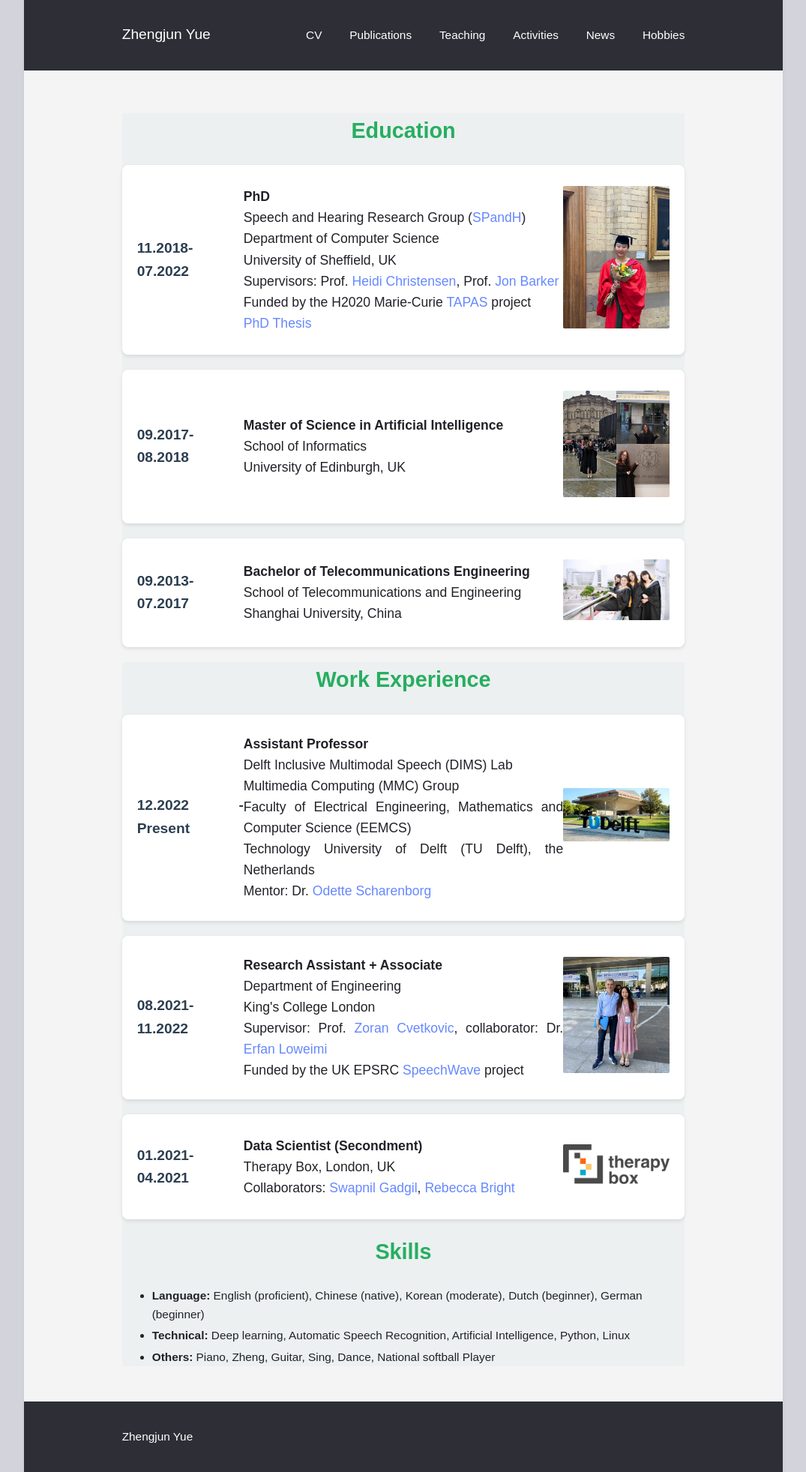
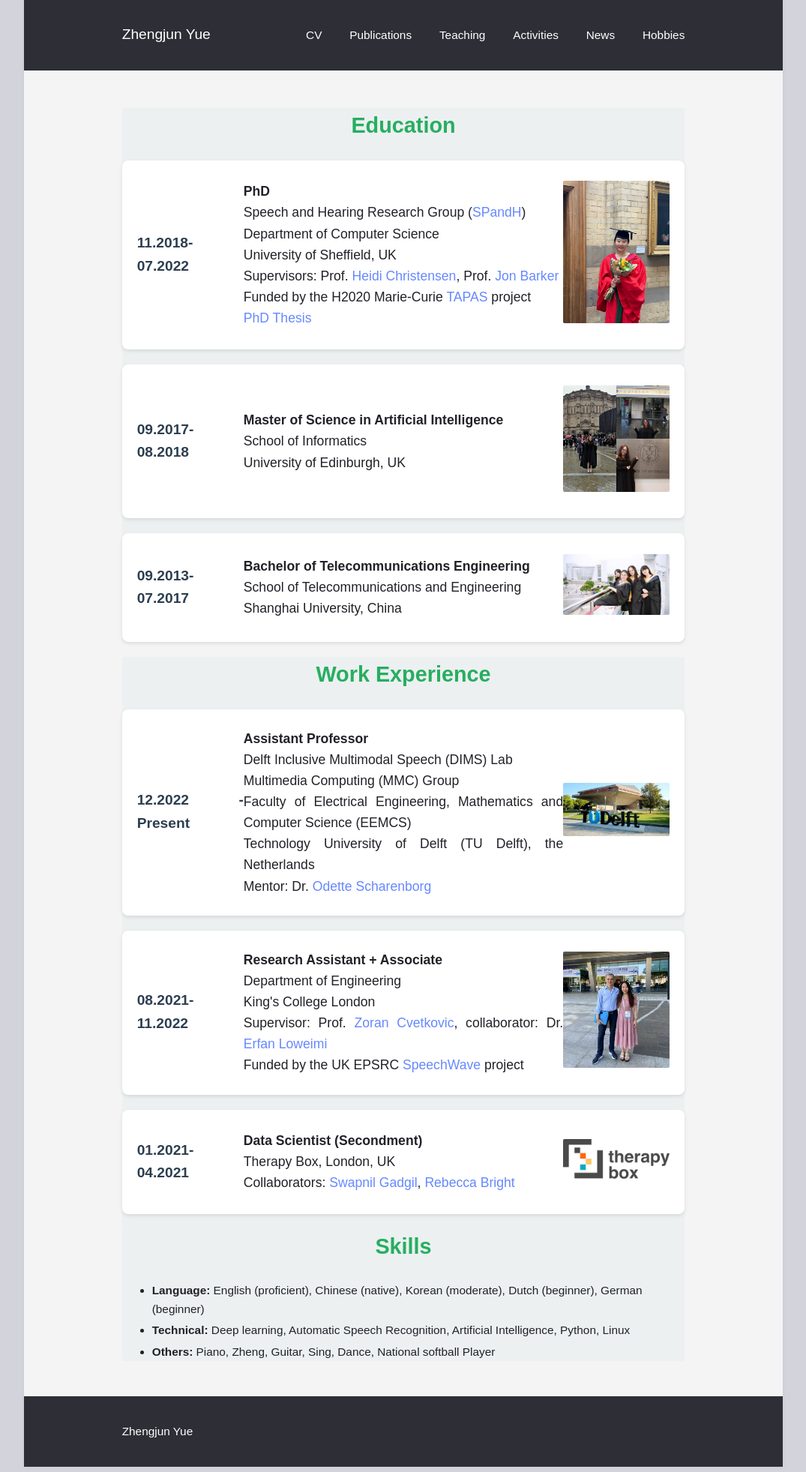
Before and after one commit to zhengjunyue/zhengjunyue.github.io, a Jekyll site: the page built from cv.html, in a window 1280 px wide. Shown: the whole page at 75% size, without its empty margins (102-1177 px from the left). Built offline with Jekyll 4.4.1, drawn with Linux system fonts in a browser that asks for light colours.

Commit message:
Update cv.html

```diff
--- a/cv.html
+++ b/cv.html
@@ -163,14 +163,14 @@ title: ""
   }
 
   .content {
-    margin-top: 30px;
+    margin-top: 3px;
   }
 
   section {
     background-color: #ecf0f1;
     padding: 0px;
     margin-bottom: 20px;
-    border-radius: 2px;
+    border-radius: 4px;
   }
 
   section h2 {
```
